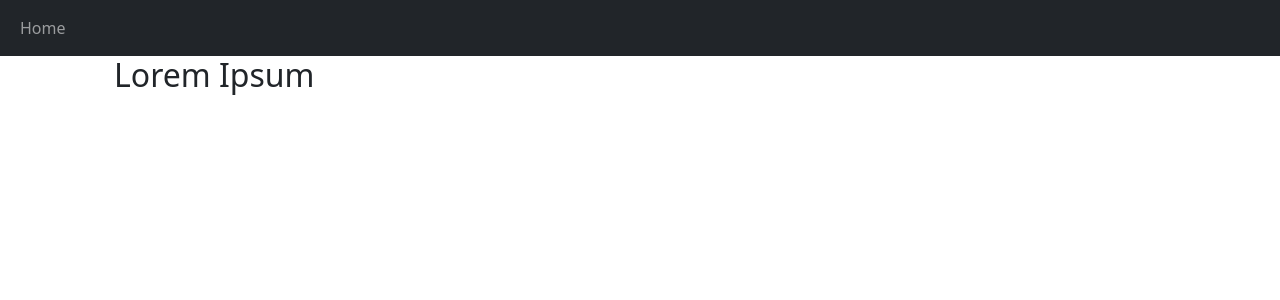
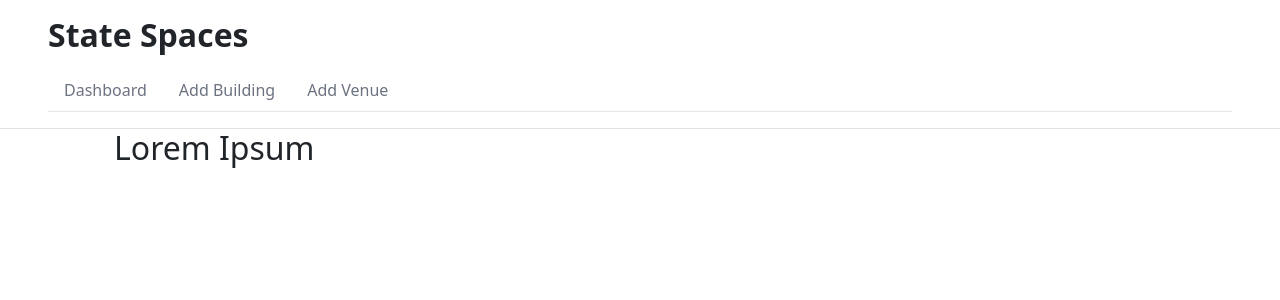
Before and after one commit to pris-matic/DBSolutions, a Django app: template buildings_and_venues/templates/buildings_and_venues/homepage.html in a window 1280 px wide. Shown: the top 300 px of the page. Run offline with Django 5.2, Linux system fonts and the light colour scheme; the template is opened without the code that fills it, so the values that code supplies are empty.

Commit message:
Fixed header and nav styling for cleaner look.

```diff
--- a/DBSolutions/templates/dbsolutions/base.html
+++ b/DBSolutions/templates/dbsolutions/base.html
@@ -5,21 +5,63 @@
 
     <title>{% block title %}{% endblock %}</title>
     {% block appcss %}{% endblock %}
+    <style>
+        .nav-tabs .nav-link {
+            color: #6b7280;
+            border: none;
+            border-bottom: 2px solid transparent;
+            font-weight: 500;
+        }
+
+        .nav-tabs .nav-link:hover {
+            border-color: transparent;
+            color: #374151;
+        }
+
+        .nav-tabs .nav-link.active {
+            color: #2563eb;
+            background-color: transparent;
+            border-bottom: 2px solid #2563eb;
+        }
+
+        .nav-tabs {
+            border-bottom: 1px solid #e5e7eb;
+        }
+    </style>
 </head>
 <body>
 
     <!-- navbar -->
-    <nav class="navbar sticky-top navbar-expand bg-dark" data-bs-theme="dark">
-        <div class="container-fluid">
-            <ul class="navbar-nav">
-	        {% with request.resolver_match.app_name as app_name %}
+    <div class="bg-white border-bottom">
+        <div class="container-fluid px-5 py-3">
+            <!-- Header with Title and Action Buttons -->
+            <div class="d-flex justify-content-between align-items-center mb-3">
+                <h1 class="h2 fw-bold text-dark mb-0">State Spaces</h1>
+            </div>
+
+            <!-- Tab Navigation -->
+            <ul class="nav nav-tabs">
                 <li class="nav-item">
-			<a class="nav-link rounded {% if app_name == 'buildings_and_venues' %}text-bg-primary active{% endif %}" href="{% url 'buildings_and_venues:homepage' %}"> Home </a>
+                    <a class="nav-link {% if request.resolver_match.url_name == 'admin_dashboard' %}active{% endif %}"
+                       href="{% url 'buildings_and_venues:admin_dashboard' %}">
+                        Dashboard
+                    </a>
                 </li>
-            {% endwith %}
+                <li class="nav-item">
+                    <a class="nav-link {% if request.resolver_match.url_name == 'add_building' %}active{% endif %}"
+                       href="{% url 'buildings_and_venues:add_building' %}">
+                        Add Building
+                    </a>
+                </li>
+                <li class="nav-item">
+                    <a class="nav-link {% if request.resolver_match.url_name == 'add_venue' %}active{% endif %}"
+                       href="{% url 'buildings_and_venues:add_venue' %}">
+                        Add Venue
+                    </a>
+                </li>
             </ul>
         </div>
-    </nav>
+    </div>
 
     <!-- content -->
     <main class="container-md">
```
